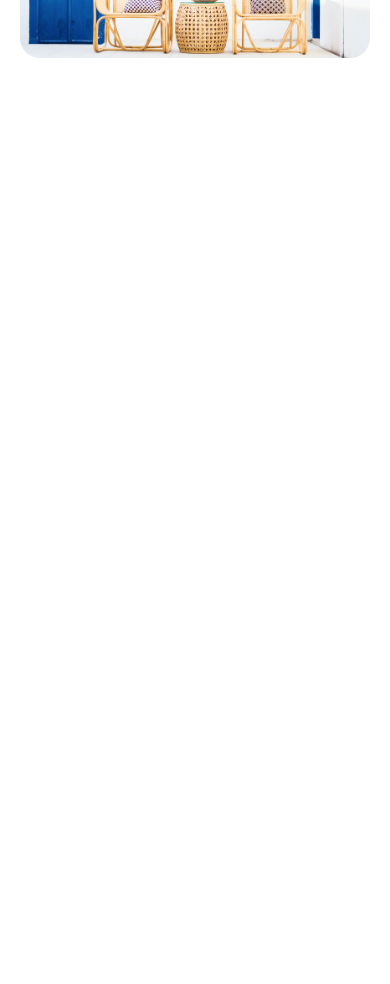
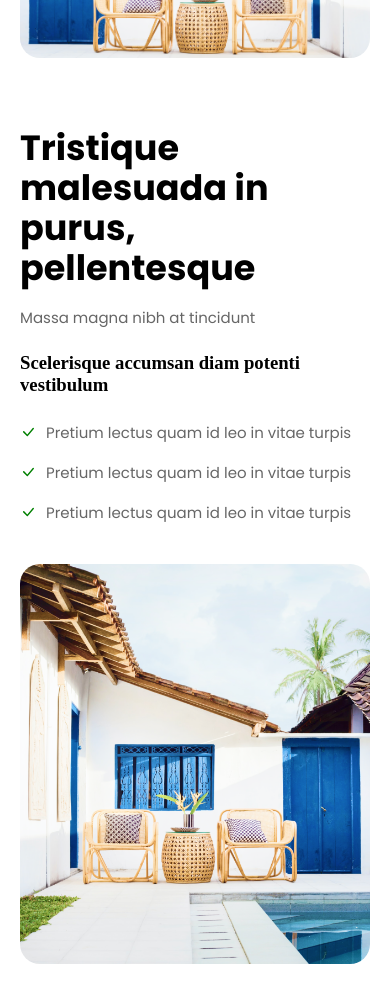
Before and after one commit to Raamdeluxe/blindsar-mvp, a React (Create React App) app: page / in a window 390 px wide. Shown: the part 1040-2024 px from the top of the page. Before the commit the page ends 1118 px from the top, so only its background shows below. Built offline with nearby package versions, Linux system fonts and the light colour scheme.

Commit message:
Set-up usp_section and make it responsive on desktop and mobile

```diff
--- a/src/App.js
+++ b/src/App.js
@@ -1,6 +1,7 @@
 import classes from "./App.module.css";
 import Navbar from "./Components/Navbar/Navbar";
 import TopSection from "./Components/TopSection/TopSection";
+import UspSection from "./Components/UspSection/UspSection";
 
 function App() {
 	return (
@@ -8,6 +9,7 @@ function App() {
 			<>
 				<Navbar />
 				<TopSection />
+				<UspSection />
 			</>
 		</div>
 	);
--- /dev/null
+++ b/src/Components/UspSection/UspSection.js
@@ -0,0 +1,47 @@
+import classes from "./UspSection.module.css";
+import { BsCheckLg } from "react-icons/bs";
+
+const UspSection = () => {
+	return (
+		<div className={classes.usp_section}>
+			<div className={classes.usp_image_container}>
+				<div className={classes.usp_image}></div>
+			</div>
+			<div className={classes.usp_content_container}>
+				<div className={classes.usp_text_container}>
+					<h2>Tristique malesuada in purus, pellentesque</h2>
+					<p>Massa magna nibh at tincidunt</p>
+				</div>
+				<div className={classes.usp_container}>
+					<h3>Scelerisque accumsan diam potenti vestibulum</h3>
+					<div className={classes.usp_list}>
+						<div className={classes.usp_icon}>
+							<BsCheckLg />
+						</div>
+						<p clasName={classes.usp_text}>
+							Pretium lectus quam id leo in vitae turpis
+						</p>
+					</div>
+					<div className={classes.usp_list}>
+						<div className={classes.usp_icon}>
+							<BsCheckLg />
+						</div>
+						<p clasName={classes.usp_text}>
+							Pretium lectus quam id leo in vitae turpis
+						</p>
+					</div>
+					<div className={classes.usp_list}>
+						<div className={classes.usp_icon}>
+							<BsCheckLg />
+						</div>
+						<p clasName={classes.usp_text}>
+							Pretium lectus quam id leo in vitae turpis
+						</p>
+					</div>
+				</div>
+			</div>
+		</div>
+	);
+};
+
+export default UspSection;
--- /dev/null
+++ b/src/Components/UspSection/UspSection.module.css
@@ -0,0 +1,85 @@
+.usp_section {
+	display: flex;
+	column-gap: 30px;
+	padding: 50px 20px 20px 20px;
+	margin: auto;
+	max-width: 1440px;
+	justify-content: space-between;
+	height: 100%;
+}
+
+.usp_image_container {
+	width: 100%;
+	flex: 1;
+	max-width: 600px;
+	min-height: 500px;
+}
+
+.usp_image {
+	background-image: url("../Assets/usp_image.png");
+	background-size: cover;
+	background-repeat: no-repeat;
+	border-radius: 20px;
+	height: 100%;
+	width: 100%;
+}
+
+.usp_content_container {
+	flex: 1;
+	width: 100%;
+	height: 100%;
+}
+
+.usp_text_container h2 {
+	margin: 0;
+	font-family: "Poppins";
+	font-style: normal;
+	font-weight: 700;
+	font-size: 35px;
+	line-height: 40px;
+	color: #000000;
+}
+
+.usp_text_container p {
+	font-family: "Poppins";
+	font-style: normal;
+	font-weight: 400;
+	font-size: 15px;
+	line-height: 30px;
+	color: #666666;
+}
+
+.usp_list {
+	display: flex;
+	gap: 10px;
+	margin: 0px;
+}
+
+.usp_list p {
+	margin: 0px;
+	font-family: "Poppins";
+	font-style: normal;
+	font-weight: 400;
+	font-size: 15px;
+	line-height: 38px;
+	color: #666666;
+}
+
+.usp_icon {
+	margin: 10px 0px;
+	color: green;
+}
+
+@media screen and (max-width: 600px) {
+	.usp_section {
+		flex-direction: column-reverse;
+		gap: 30px;
+		flex-wrap: wrap;
+	}
+	.usp_image_container {
+		min-height: 100%;
+	}
+	.usp_image {
+		height: 400px;
+	}
+}
```
Also changed, not shown: src/Components/Assets/usp_image.png (added).
